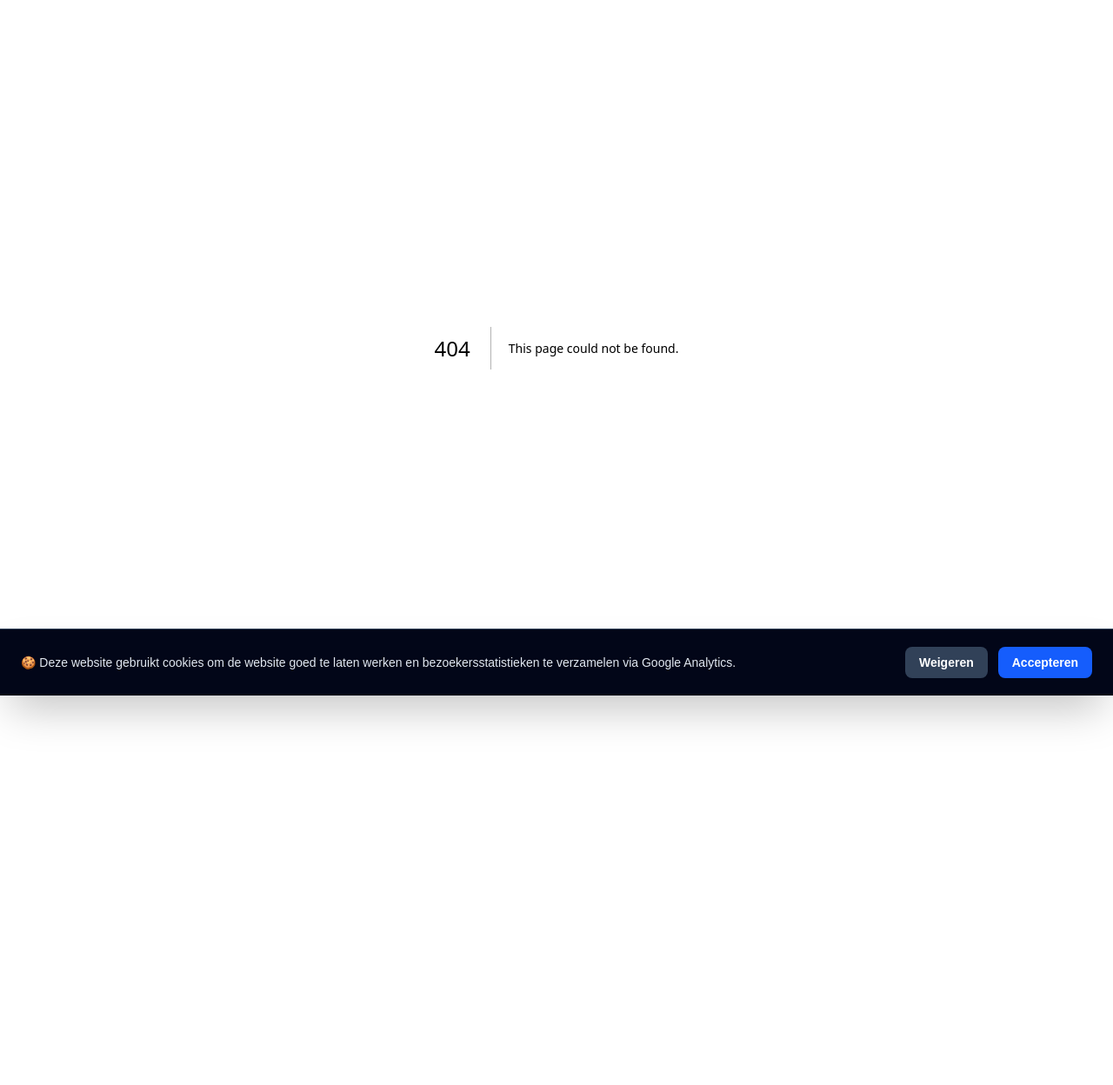
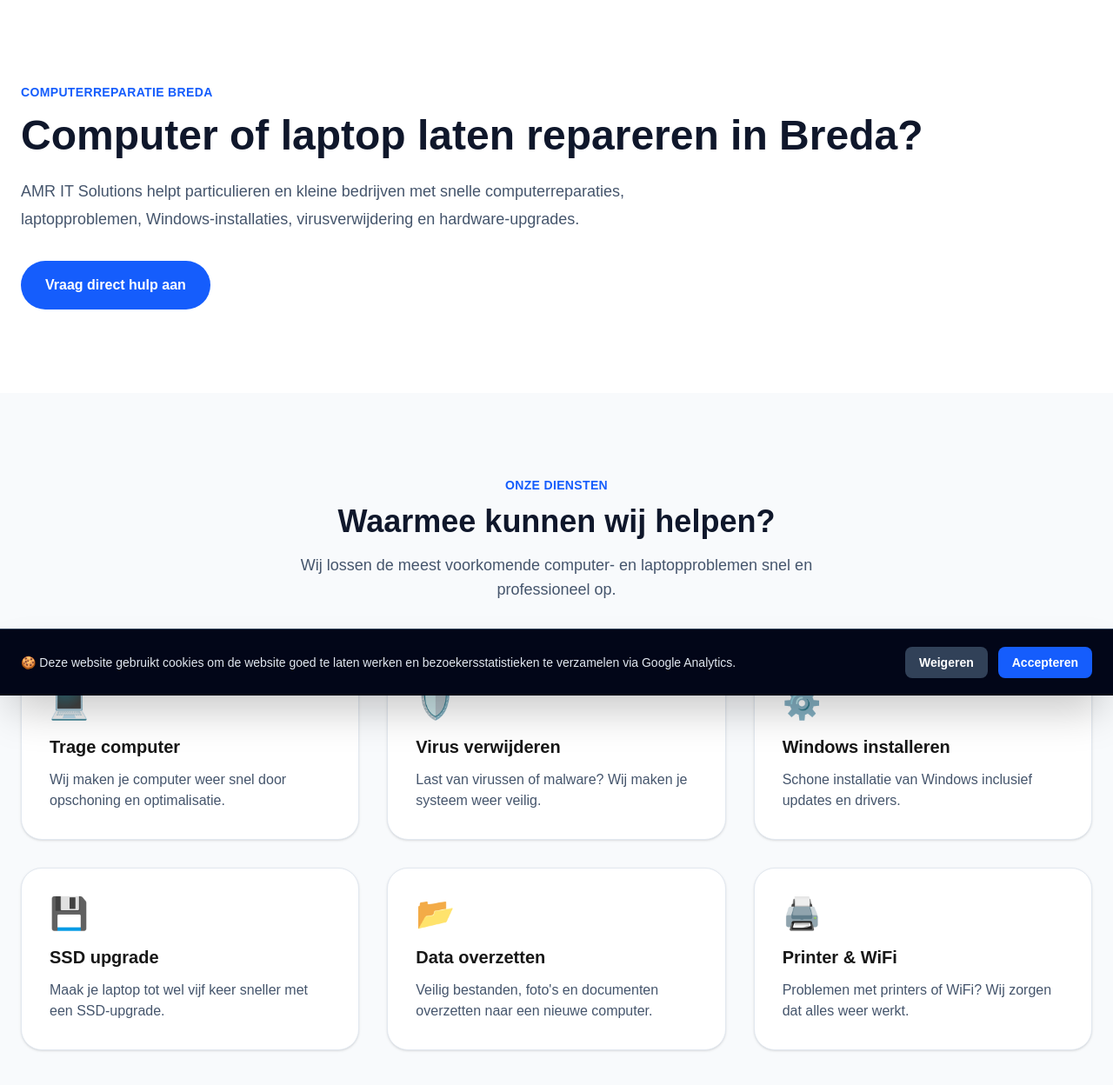
Before and after one commit to amritsolutions/amr-it-solutions, a Next.js app: page /computerreparatie in a window 1280 px wide. Before the commit this address had no page. Shown: the top 1248 px of the page at 87% size. Before the commit the page ends 800 px from the top, so only its background shows below. Built offline with nearby package versions, Linux system fonts and the light colour scheme.

Commit message:
computerrepratie

```diff
--- /dev/null
+++ b/app/computerreparatie/page.tsx
@@ -0,0 +1,218 @@
+export default function ComputerReparatiePage() {
+  return (
+    <main className="min-h-screen bg-white">
+
+      <section className="mx-auto max-w-7xl px-6 py-24">
+
+        <p className="text-sm font-semibold uppercase tracking-wide text-blue-600">
+          Computerreparatie Breda
+        </p>
+
+        <h1 className="mt-4 text-5xl font-bold text-slate-900">
+          Computer of laptop laten repareren in Breda?
+        </h1>
+
+        <p className="mt-6 max-w-3xl text-lg leading-8 text-slate-600">
+          AMR IT Solutions helpt particulieren en kleine bedrijven met snelle
+          computerreparaties, laptopproblemen, Windows-installaties,
+          virusverwijdering en hardware-upgrades.
+        </p>
+
+        <a
+          href="/#contact"
+          className="mt-8 inline-block rounded-full bg-blue-600 px-7 py-4 font-semibold text-white transition hover:bg-blue-700"
+        >
+          Vraag direct hulp aan
+        </a>
+
+      </section>
+      <section className="bg-slate-50 py-24">
+  <div className="mx-auto max-w-7xl px-6">
+
+    <div className="text-center">
+      <p className="text-sm font-semibold uppercase tracking-wide text-blue-600">
+        Onze diensten
+      </p>
+
+      <h2 className="mt-3 text-4xl font-bold text-slate-900">
+        Waarmee kunnen wij helpen?
+      </h2>
+
+      <p className="mx-auto mt-4 max-w-2xl text-lg text-slate-600">
+        Wij lossen de meest voorkomende computer- en laptopproblemen snel en professioneel op.
+      </p>
+    </div>
+
+    <div className="mt-16 grid gap-8 md:grid-cols-2 lg:grid-cols-3">
+
+      <div className="rounded-3xl border border-slate-200 bg-white p-8 shadow-sm">
+        <div className="text-4xl">💻</div>
+        <h3 className="mt-4 text-xl font-bold">Trage computer</h3>
+        <p className="mt-3 text-slate-600">
+          Wij maken je computer weer snel door opschoning en optimalisatie.
+        </p>
+      </div>
+
+      <div className="rounded-3xl border border-slate-200 bg-white p-8 shadow-sm">
+        <div className="text-4xl">🛡️</div>
+        <h3 className="mt-4 text-xl font-bold">Virus verwijderen</h3>
+        <p className="mt-3 text-slate-600">
+          Last van virussen of malware? Wij maken je systeem weer veilig.
+        </p>
+      </div>
+
+      <div className="rounded-3xl border border-slate-200 bg-white p-8 shadow-sm">
+        <div className="text-4xl">⚙️</div>
+        <h3 className="mt-4 text-xl font-bold">Windows installeren</h3>
+        <p className="mt-3 text-slate-600">
+          Schone installatie van Windows inclusief updates en drivers.
+        </p>
+      </div>
+
+      <div className="rounded-3xl border border-slate-200 bg-white p-8 shadow-sm">
+        <div className="text-4xl">💾</div>
+        <h3 className="mt-4 text-xl font-bold">SSD upgrade</h3>
+        <p className="mt-3 text-slate-600">
+          Maak je laptop tot wel vijf keer sneller met een SSD-upgrade.
+        </p>
+      </div>
+
+      <div className="rounded-3xl border border-slate-200 bg-white p-8 shadow-sm">
+        <div className="text-4xl">📂</div>
+        <h3 className="mt-4 text-xl font-bold">Data overzetten</h3>
+        <p className="mt-3 text-slate-600">
+          Veilig bestanden, foto's en documenten overzetten naar een nieuwe computer.
+        </p>
+      </div>
+
+      <div className="rounded-3xl border border-slate-200 bg-white p-8 shadow-sm">
+        <div className="text-4xl">🖨️</div>
+        <h3 className="mt-4 text-xl font-bold">Printer & WiFi</h3>
+        <p className="mt-3 text-slate-600">
+          Problemen met printers of WiFi? Wij zorgen dat alles weer werkt.
+        </p>
+      </div>
+
+    </div>
+
+  </div>
+</section>
+<section className="py-24">
+  <div className="mx-auto max-w-7xl px-6">
+
+    <div className="text-center">
+      <p className="text-sm font-semibold uppercase tracking-wide text-blue-600">
+        Waarom kiezen voor ons?
+      </p>
+
+      <h2 className="mt-3 text-4xl font-bold text-slate-900">
+        Daarom kiezen klanten voor AMR IT Solutions
+      </h2>
+    </div>
+
+    <div className="mt-16 grid gap-8 md:grid-cols-2">
+
+      <div className="rounded-3xl bg-slate-50 p-8">
+        <h3 className="text-xl font-bold">⚡ Snelle hulp</h3>
+        <p className="mt-3 text-slate-600">
+          Vaak dezelfde dag geholpen bij computerproblemen.
+        </p>
+      </div>
+
+      <div className="rounded-3xl bg-slate-50 p-8">
+        <h3 className="text-xl font-bold">👨‍💻 Persoonlijk contact</h3>
+        <p className="mt-3 text-slate-600">
+          Geen helpdesk, maar direct contact met AMR IT Solutions.
+        </p>
+      </div>
+
+      <div className="rounded-3xl bg-slate-50 p-8">
+        <h3 className="text-xl font-bold">📍 Breda & omgeving</h3>
+        <p className="mt-3 text-slate-600">
+          Hulp aan huis, op locatie of op afstand.
+        </p>
+      </div>
+
+      <div className="rounded-3xl bg-slate-50 p-8">
+        <h3 className="text-xl font-bold">💬 Duidelijke uitleg</h3>
+        <p className="mt-3 text-slate-600">
+          Geen moeilijke IT-termen, maar heldere uitleg en eerlijk advies.
+        </p>
+      </div>
+
+    </div>
+
+  </div>
+</section>
+<section className="bg-slate-50 py-24">
+  <div className="mx-auto max-w-4xl px-6">
+
+    <p className="text-center text-sm font-semibold uppercase tracking-wide text-blue-600">
+      Veelgestelde vragen
+    </p>
+
+    <h2 className="mt-3 text-center text-4xl font-bold text-slate-900">
+      Veelgestelde vragen over computerreparatie
+    </h2>
+
+    <div className="mt-16 space-y-8">
+
+      <div className="rounded-2xl bg-white p-8 shadow-sm">
+        <h3 className="text-xl font-bold">
+          Hoe snel kunnen jullie langskomen?
+        </h3>
+
+        <p className="mt-3 text-slate-600">
+          In veel gevallen kunnen wij dezelfde dag of de volgende werkdag helpen.
+        </p>
+      </div>
+
+      <div className="rounded-2xl bg-white p-8 shadow-sm">
+        <h3 className="text-xl font-bold">
+          Repareren jullie ook laptops?
+        </h3>
+
+        <p className="mt-3 text-slate-600">
+          Ja. Wij repareren zowel laptops als desktopcomputers van vrijwel alle merken.
+        </p>
+      </div>
+
+      <div className="rounded-2xl bg-white p-8 shadow-sm">
+        <h3 className="text-xl font-bold">
+          Komen jullie ook aan huis?
+        </h3>
+
+        <p className="mt-3 text-slate-600">
+          Ja. Wij helpen aan huis, op locatie of op afstand, afhankelijk van het probleem.
+        </p>
+      </div>
+
+    </div>
+
+  </div>
+</section>
+<section className="py-24">
+  <div className="mx-auto max-w-5xl rounded-[2rem] bg-blue-600 px-8 py-16 text-center text-white shadow-2xl">
+
+    <h2 className="text-4xl font-bold">
+      Hulp nodig met je computer of laptop?
+    </h2>
+
+    <p className="mx-auto mt-6 max-w-2xl text-lg text-blue-100">
+      Neem vandaag nog contact op. Wij helpen particulieren en kleine bedrijven
+      snel met computerreparaties, Windows-problemen en IT-support in Breda en
+      omgeving.
+    </p>
+
+    <a
+      href="/#contact"
+      className="mt-8 inline-block rounded-full bg-white px-8 py-4 font-semibold text-blue-600 transition-all duration-300 hover:-translate-y-1 hover:shadow-xl"
+    >
+      Neem contact op
+    </a>
+
+  </div>
+</section>
+    </main>
+  );
+}
```
